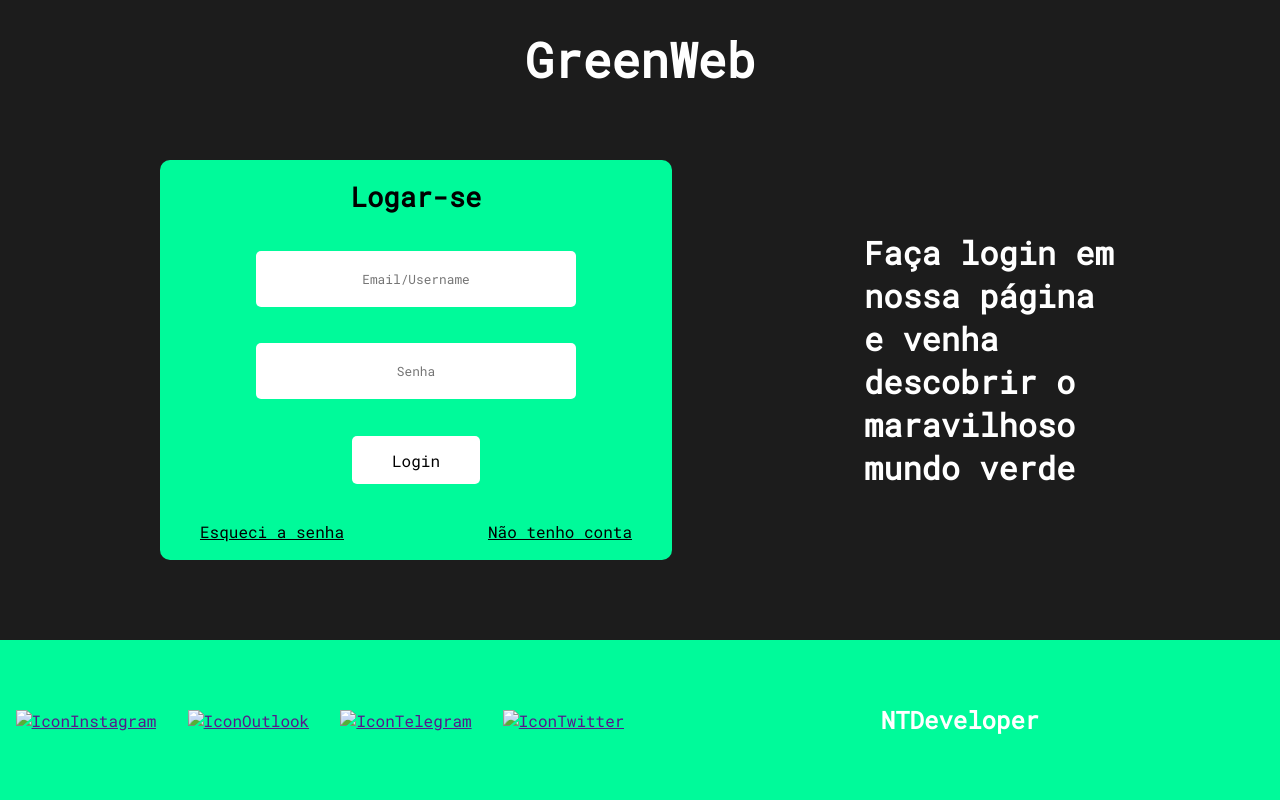
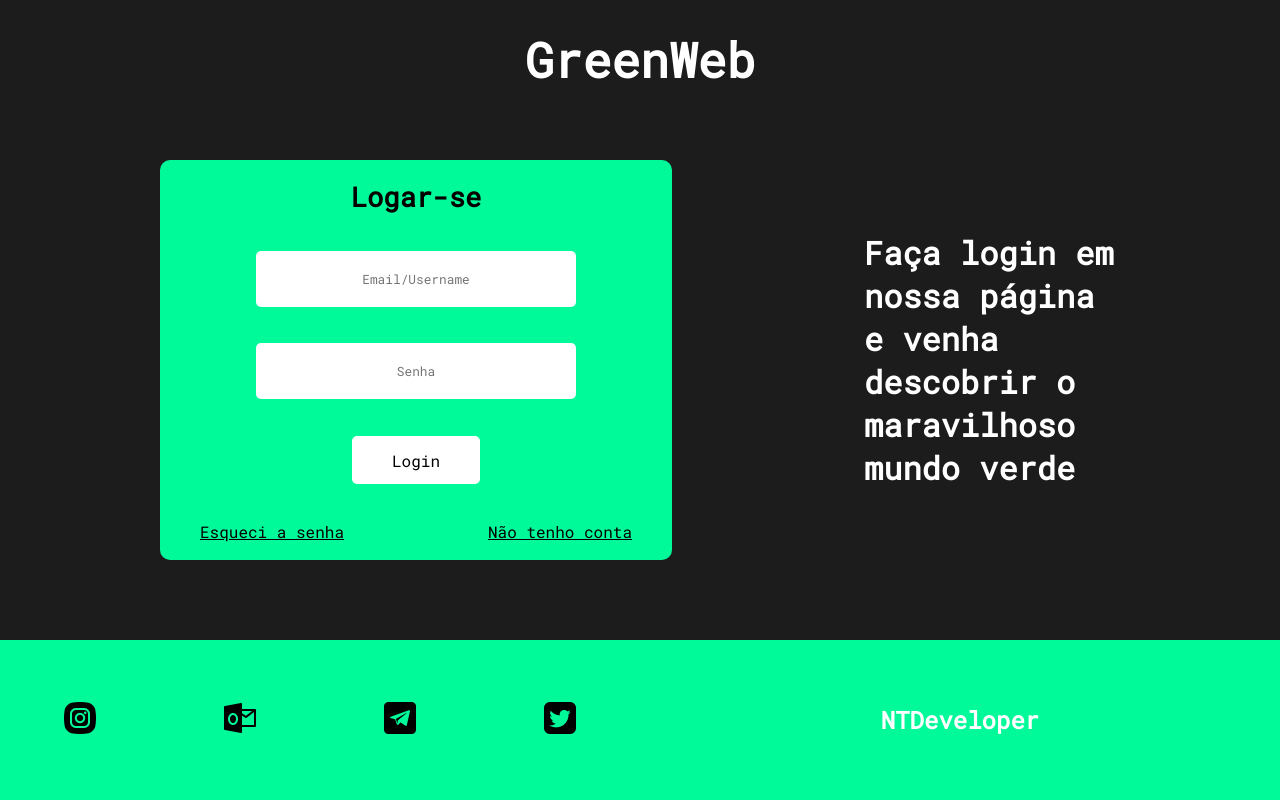
Before and after one commit to NathanDeodato/GreenWeb, a plain HTML site: page GreenLogin.html in a window 1280 px wide. Drawn offline with Linux system fonts and the light colour scheme.

Commit message:
Update .html archives

```diff
--- a/GreenLogin.html
+++ b/GreenLogin.html
@@ -31,7 +31,7 @@
 
                     <section class="subbutton">
                         <p class="sublink-p"><a href="/Scripts/PopUpPassword.js" class="sublink-a">Esqueci a senha</a></p>
-                        <p class="sublink-p"><a href="/Pages/GreenCreat.html" class="sublink-a">Não tenho conta</a></p>
+                        <p class="sublink-p"><a href="GreenCreat.html" class="sublink-a">Não tenho conta</a></p>
                     </section>
                 </section>
                 <section class="box-text">
@@ -43,16 +43,16 @@
             <section class="container-footer">
                 <section class="box-redesocial">
                     <figure>
-                        <a href=""><img class="footer-icon" src="/Docs/IMG/Iconinstagram.png" alt="IconInstagram"></a>
+                        <a href=""><img class="footer-icon" src="Assets/IMG/Iconinstagram.png" alt="IconInstagram"></a>
                     </figure>
                     <figure>
-                        <a href=""><img class="footer-icon" src="/Docs/IMG/Iconoutlook.png" alt="IconOutlook"></a>
+                        <a href=""><img class="footer-icon" src="Assets/IMG/Iconoutlook.png" alt="IconOutlook"></a>
                     </figure>
                     <figure>
-                        <a href=""><img class="footer-icon" src="/Docs/IMG/Icontelegram.png" alt="IconTelegram"></a>
+                        <a href=""><img class="footer-icon" src="Assets/IMG/Icontelegram.png" alt="IconTelegram"></a>
                     </figure>
                     <figure>
-                        <a href=""><img class="footer-icon" src="/Docs/IMG/Icontwitter.png" alt="IconTwitter"></a>
+                        <a href=""><img class="footer-icon" src="Assets/IMG/Icontwitter.png" alt="IconTwitter"></a>
                     </figure>
                 </section>
                 <section class="container-nt">
```
